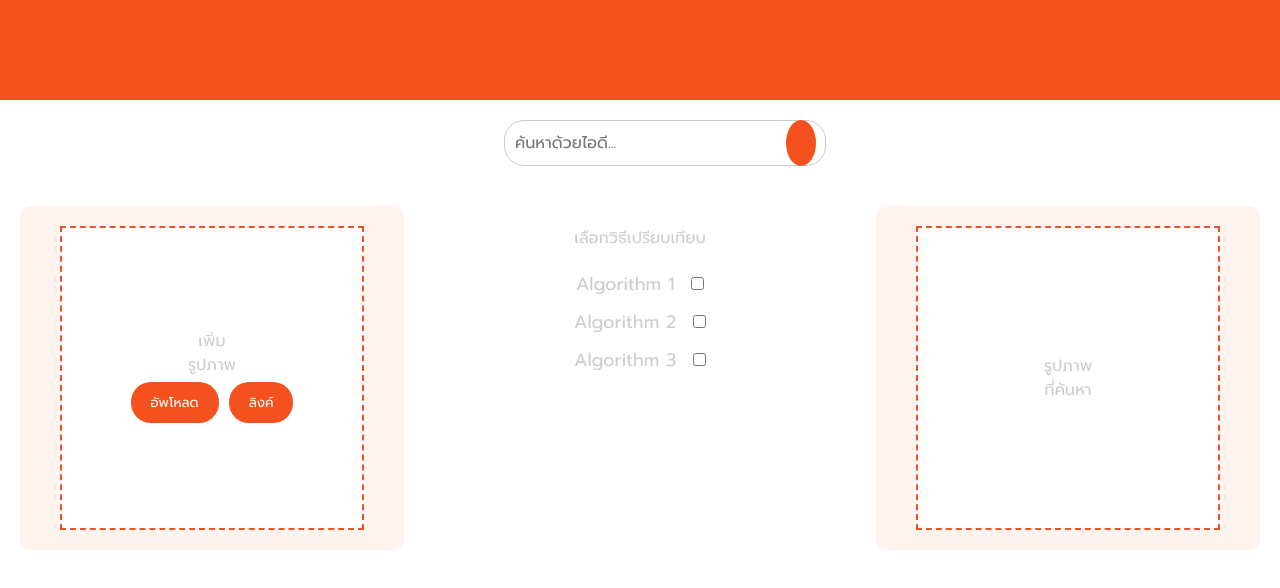
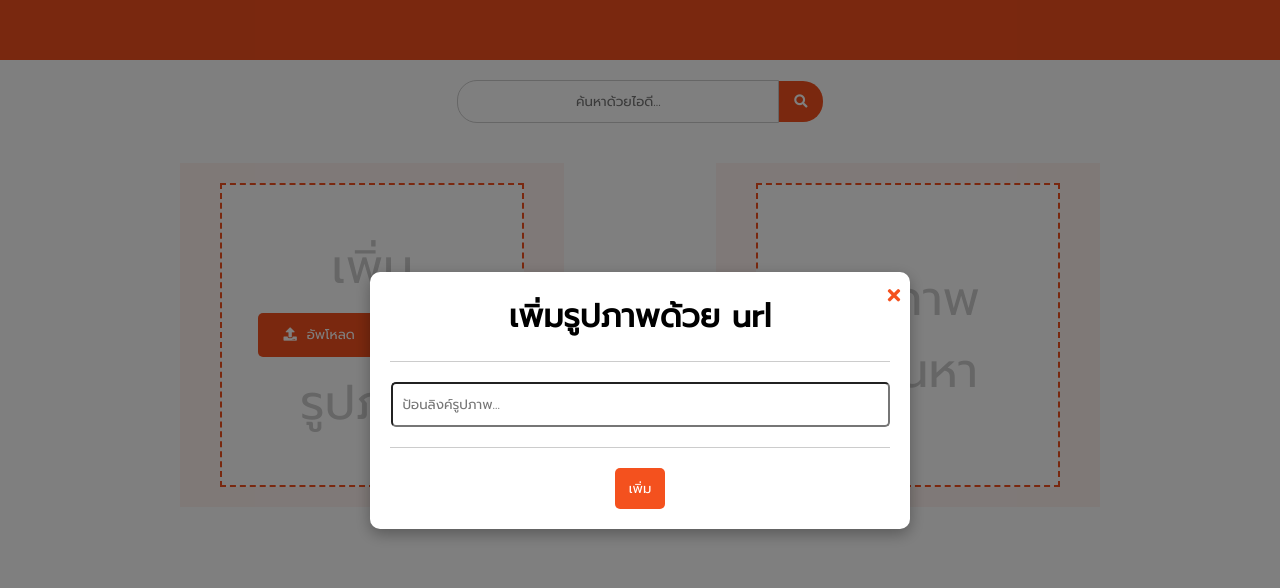
Before and after one commit to future1507/cow-nose, a React (Create React App) app: page / in a window 1280 px wide. Both pictures are taken after a click on the button "ลิงค์". Shown: the top 588 px of the page. Built offline with nearby package versions, Linux system fonts and the light colour scheme.

Commit message:
2ndCommit
-ตกแต่ง ui ใหม่
-เพิ่มรูปจากเครื่องสำเร็จ
-เพิ่มรูปจากลิงค์สำเร็จ

```diff
--- a/public/index.html
+++ b/public/index.html
@@ -2,7 +2,7 @@
 <html lang="en">
   <head>
     <meta charset="utf-8" />
-    <link rel="icon" href="%PUBLIC_URL%/favicon.ico" />
+    <link rel="stylesheet" href="https://cdnjs.cloudflare.com/ajax/libs/font-awesome/5.15.4/css/all.min.css">
     <meta name="viewport" content="width=device-width, initial-scale=1" />
     <meta name="theme-color" content="#000000" />
     <meta
--- a/src/App.css
+++ b/src/App.css
@@ -5,51 +5,60 @@
   padding: 0;
   background-color: #fff;
   }
-.header {
+  /* .header {
     background-color: #f4511e;
-  height: 100px;
+    height: 60px;
+    display: flex;
+    align-items: center;
+    justify-content: center;
+} */
+/* .search-bar {
+    display: flex;
+    justify-content: center;
+    align-items: center;
+    margin: 20px 0;
 }
+.search-bar input[type="text"] {
+    width: 300px;
+    padding: 10px;
+    border: 1px solid #ccc;
+    border-radius: 20px 0 0 20px;
+    outline: none;
+    text-align: center;
+}
+.search-bar button {
+    padding: 10px 15px;
+    border: none;
+    background-color: #f4511e;
+    color: white;
+    border-radius: 0 20px 20px 0;
+    cursor: pointer;
+}
+.search-bar i {
+    background-color: #f4511e;
+} */
 .container {
     display: flex;
-  justify-content: space-between;
+    justify-content: center;
+    align-items: center;
     padding: 20px;
 }
-.search-container {
-  text-align: center;
-  margin: 20px;
-  width: 100%;
-  display: flex;
-  justify-content: center;
-}
-.search-container input[type="text"] {
-  width: 300px;
-  padding: 10px;
-  border-radius: 20px;
-  border: 1px solid #ccc;
-  font-size: 16px;
-}
-.search-container button {
-  background-color: #f4511e;
-  border: none;
-  color: white;
-  padding: 10px 15px;
-  border-radius: 50%;
-  cursor: pointer;
-  margin-left: -40px;
-}
-.box {
+/* .box {
     width: 300px;
     height: 300px;
+    background-color: #fff;
     border: 2px dashed #f4511e;
     display: flex;
     justify-content: center;
     align-items: center;
+    margin: 0 20px;
+    position: relative;
+}
+.box-left {
     background-color: #fff;
-  margin: 0 20px;
 }
-.box img {
-  max-width: 100%;
-  max-height: 100%;
+.box-right {
+    background-color: #fff;
 }
 .box-content {
     text-align: center;
@@ -57,40 +66,47 @@
 }
 .box-content button {
     background-color: #f4511e;
+    color: white;
     border: none;
-  color: white;
     padding: 10px 20px;
-  border-radius: 20px;
+    margin: 10px;
     cursor: pointer;
+    border-radius: 5px;
+}
+.box-content i {
+    background-color: #f4511e;
     margin: 5px;
 }
-.algorithms {
+.box-content p {
+  font-size: 48px;
+} */
+/* .center-content {
     text-align: center;
     color: #ccc;
+    margin: 10px;
+}
+.center-content button {
     background-color: #fff;
+    color: #f4511e;
+    border: 2px solid #f4511e;
+    padding: 10px 20px;
+    cursor: pointer;
+    border-radius: 20px;
+    margin-top: 8px;
+}
+.center-content i {
+    margin: 5px;
+} */
+/* .background-box {
+    background-color: #fff3f0;
     padding: 20px;
-  border-radius: 10px;
-}
-.algorithms p {
-  margin-bottom: 20px;
-}
-.algorithms label {
-  display: block;
-  margin: 10px 0;
-  font-size: 18px;
-}
-.algorithms input[type="checkbox"] {
-  margin-left: 10px;
-}
-.left, .right {
-  background-color: #ea520010;
-  padding: 20px;
-  border-radius: 10px;
-}
+    display: flex;
+    justify-content: center;
+    align-items: center;
+} */
 @media (max-width: 768px) {
     .container {
         flex-direction: column;
-      align-items: center;
     }
     .box {
         margin: 20px 0;
--- a/src/App.js
+++ b/src/App.js
@@ -1,52 +1,20 @@
-import "./App.css"; // Add styling as needed
+import "./App.css";
+import CompareAlgorithm from "./components/CompareAlgorithm";
+import ImageSearchBox from "./components/ImageSearchBox";
+import ImageUploadBox from "./components/ImageUploadBox";
+import Navbar from "./components/Navbar";
+import Searchbar from "./components/Searchbar";
 
 function App() {
-  // const [uploadedImage, setUploadedImage] = useState(null);
-  // const [searchedImage, setSearchedImage] = useState(null);
-
-  // const handleUpload = (event) => {
-  //   const file = event.target.files[0];
-  //   if (file) {
-  //     setUploadedImage(URL.createObjectURL(file));
-  //   }
-  // };
-
-  // const handleSearch = () => {
-  //   // Add search logic here and set the searchedImage accordingly
-  //   setSearchedImage("https://via.placeholder.com/150"); // Replace with actual search result
-  // };
-
   return (
     <div>
-      <div class="header"></div>
-    <div class="search-container">
-        <input type="text" placeholder="ค้นหาด้วยไอดี..."/>
-        <button><i class="fas fa-search"></i></button>
-    </div>
-    <div class="container">
-        <div class="left">
-            <div class="box">
-                <div class="box-content">
-                    <p>เพิ่ม<br/>รูปภาพ</p>
-                    <button>อัพโหลด</button>
-                    <button>ลิงค์</button>
-                </div>
-            </div>
-        </div>
-        <div class="algorithms">
-            <p>เลือกวิธีเปรียบเทียบ</p>
-            <label>Algorithm 1 <input type="checkbox"/></label>
-            <label>Algorithm 2 <input type="checkbox"/></label>
-            <label>Algorithm 3 <input type="checkbox"/></label>
-        </div>
-        <div class="right">
-            <div class="box">
-                <div class="box-content">
-                    <p>รูปภาพ<br/>ที่ค้นหา</p>
-                </div>
-            </div>
-        </div>
-    </div>
+      <Navbar />
+      <Searchbar />
+      <div className="container">
+        <ImageUploadBox />
+        <CompareAlgorithm />
+        <ImageSearchBox />
+      </div>
     </div>
   );
 }
--- /dev/null
+++ b/src/components/CompareAlgorithm.css
@@ -0,0 +1,17 @@
+.center-content {
+    text-align: center;
+    color: #ccc;
+    margin: 10px;
+}
+.center-content button {
+    background-color: #fff;
+    color: #f4511e;
+    border: 2px solid #f4511e;
+    padding: 10px 20px;
+    cursor: pointer;
+    border-radius: 20px;
+    margin-top: 8px;
+}
+.center-content i {
+    margin: 5px;
+}
--- /dev/null
+++ b/src/components/CompareAlgorithm.js
@@ -0,0 +1,16 @@
+import "./CompareAlgorithm.css";
+
+const CompareAlgorithm = () => {
+  return (
+    <div>
+      <div className="center-content">
+        <p>เลือกวิธีเปรียบเทียบ</p>
+        <button>
+          <i className="fas fa-plus-circle"></i>เพิ่ม
+        </button>
+      </div>
+    </div>
+  );
+};
+
+export default CompareAlgorithm;
--- /dev/null
+++ b/src/components/ImageBox.css
@@ -0,0 +1,123 @@
+.box {
+  width: 300px;
+  height: 300px;
+  background-color: #fff;
+  border: 2px dashed #f4511e;
+  display: flex;
+  justify-content: center;
+  align-items: center;
+  margin: 0 20px;
+  /* position: relative; */
+}
+.box-left {
+  background-color: #fff;
+  position: relative;
+}
+.box-right {
+  background-color: #fff;
+}
+.box-content {
+  text-align: center;
+  color: #ccc;
+}
+.box-content button {
+  background-color: #f4511e;
+  color: white;
+  border: none;
+  padding: 10px 20px;
+  margin: 10px;
+  cursor: pointer;
+  border-radius: 5px;
+}
+.box-content i {
+  background-color: #f4511e;
+  margin: 5px;
+}
+.box-content p {
+  font-size: 48px;
+}
+.background-box {
+  background-color: #fff3f0;
+  padding: 20px;
+  display: flex;
+  justify-content: center;
+  align-items: center;
+}
+
+.close-button {
+  position: absolute;
+  top: 0px;
+  right: 0px;
+  background: #f4511e;
+  color: #fff;
+  border: black;
+  border-radius: 10px;
+  width: 36px;
+  height: 36px;
+  cursor: pointer;
+  display: flex;
+  align-items: center;
+  justify-content: center;
+}
+
+.popup {
+  position: fixed;
+  top: 0;
+  left: 0;
+  width: 100%;
+  height: 100%;
+  background: rgba(0, 0, 0, 0.5);
+  display: flex;
+  align-items: center;
+  justify-content: center;
+}
+
+.popup-inner {
+  position: relative;
+  width: 500px;
+  background: white;
+  padding: 20px;
+  border-radius: 10px;
+  box-shadow: 0 5px 15px rgba(0, 0, 0, 0.3);
+  display: flex;
+  flex-direction: column; /* จัดเรียงเนื้อหาในแนวตั้ง */
+  align-items: center; /* จัดตำแหน่งให้อยู่กึ่งกลางแนวนอน */
+
+}
+
+.popup-close-button {
+  position: absolute;
+  top: 10px;
+  right: 10px;
+  background: none;
+  border: none;
+  color: #f4511e;
+  font-size: 18px;
+  cursor: pointer;
+}
+
+.popup hr {
+  border: none;
+  border-top: 1px solid #ccc; /* เส้นสีเทา */
+  margin: 10px 0; /* ระยะห่างด้านบนและล่าง */
+  width: 100%; /* ความกว้างเต็ม */
+  margin-top: 20px;
+  margin-bottom: 20px;
+}
+
+.popup input[type="text"] {
+  padding: 10px;
+  border-radius: 5px;
+  width: 95%;
+}
+
+.popup-add-button {
+  background-color: #f4511e;
+  color: white;
+  border: #f4511e;
+  border-radius: 5px;
+  padding: 10px;
+  width: 50px;
+  margin: auto;
+  text-align: center;
+}
--- /dev/null
+++ b/src/components/ImageSearchBox.js
@@ -0,0 +1,21 @@
+import "./ImageBox.css";
+
+const ImageSearchBox = () => {
+  return (
+    <>
+      <div className="background-box">
+        <div className="box box-right">
+          <div className="box-content">
+            <p>
+              รูปภาพ
+              <br />
+              ที่ค้นหา
+            </p>
+          </div>
+        </div>
+      </div>
+    </>
+  );
+};
+
+export default ImageSearchBox;
--- /dev/null
+++ b/src/components/ImageUploadBox.js
@@ -0,0 +1,117 @@
+import "./ImageBox.css";
+import React, { useEffect, useRef, useState } from "react";
+
+const ImageUploadBox = () => {
+  const [selectedImage, setSelectedImage] = useState(null);
+  const [showPopup, setShowPopup] = useState(false);
+  const [imageUrl, setImageUrl] = useState("");
+  const [formValid, setFormValid] = useState(false);
+
+  const fileInputRef = useRef(null); // Reference for hidden input
+
+  const handleButtonClick = () => {
+    fileInputRef.current.click(); // Trigger input click
+  };
+
+  const handleImageChange = (event) => {
+    const file = event.target.files[0];
+    if (file) {
+      const reader = new FileReader();
+      reader.onload = () => {
+        setSelectedImage(reader.result); // Store image as base64
+      };
+      reader.readAsDataURL(file);
+    }
+  };
+
+  const handleLinkClick = () => {
+    setShowPopup(!showPopup);
+    if(formValid==true){
+        setSelectedImage(imageUrl);
+        setImageUrl(""); // Clear input field
+    }
+  };
+
+  const handleClearImage = () => {
+    setSelectedImage(null); // Reset the selected image
+  };
+
+  const inputUrl = (event) => {
+    setImageUrl(event.target.value);
+  };
+
+  useEffect(() => {
+    const checkData = imageUrl.trim().length > 0 && imageUrl !== 0;
+    setFormValid(checkData);
+  }, [imageUrl]);
+
+  return (
+    <>
+      <div className="background-box">
+        <div className="box box-left">
+          <div className="box-content">
+            {!selectedImage ? (
+              <>
+                <p>เพิ่ม</p>
+                <button onClick={handleButtonClick}>
+                  <i className="fas fa-upload"></i> อัพโหลด
+                </button>
+                <input
+                  type="file"
+                  accept="image/*"
+                  ref={fileInputRef}
+                  style={{ display: "none" }} // Hide input
+                  onChange={handleImageChange}
+                />
+                <button onClick={handleLinkClick}>
+                  <i className="fas fa-paperclip"></i> ลิงค์
+                </button>
+                <p>รูปภาพ</p>
+              </>
+            ) : (
+              <>
+                <img
+                  src={selectedImage}
+                  alt="Selected preview"
+                  style={{
+                    width: "240px",
+                    height: "240px",
+                    objectFit: "cover",
+                  }}
+                />
+                {
+                  <button onClick={handleClearImage} className="close-button">
+                    <i className="fas fa-times"></i>
+                  </button>
+                }
+              </>
+            )}
+          </div>
+        </div>
+      </div>
+      {showPopup && (
+        <div className="popup">
+          <div className="popup-inner">
+            <button className="popup-close-button" onClick={handleLinkClick}>
+              <i className="fas fa-times"></i>
+            </button>
+            <h1>เพิ่มรูปภาพด้วย url</h1>
+            <hr />
+            <input
+              type="text"
+              placeholder="ป้อนลิงค์รูปภาพ..."
+              onChange={inputUrl}
+              value={imageUrl}
+            ></input>
+            <hr />
+            <button className="popup-add-button" onClick={handleLinkClick}>
+              เพิ่ม
+            </button>
+          </div>
+        </div>
+      )}
+    </>
+  );
+};
+
+export default ImageUploadBox;
--- /dev/null
+++ b/src/components/Navbar.css
@@ -0,0 +1,9 @@
+
+
+.header {
+    background-color: #f4511e;
+    height: 60px;
+    display: flex;
+    align-items: center;
+    justify-content: center;
+}
--- /dev/null
+++ b/src/components/Navbar.js
@@ -0,0 +1,11 @@
+import "./Navbar.css";
+
+const Navbar = () => {
+  return (
+    <div>
+      <div className="header"></div>
+    </div>
+  );
+};
+
+export default Navbar;
--- /dev/null
+++ b/src/components/Searchbar.css
@@ -0,0 +1,25 @@
+.search-bar {
+    display: flex;
+    justify-content: center;
+    align-items: center;
+    margin: 20px 0;
+}
+.search-bar input[type="text"] {
+    width: 300px;
+    padding: 10px;
+    border: 1px solid #ccc;
+    border-radius: 20px 0 0 20px;
+    outline: none;
+    text-align: center;
+}
+.search-bar button {
+    padding: 10px 15px;
+    border: none;
+    background-color: #f4511e;
+    color: white;
+    border-radius: 0 20px 20px 0;
+    cursor: pointer;
+}
+.search-bar i {
+    background-color: #f4511e;
+}
--- /dev/null
+++ b/src/components/Searchbar.js
@@ -0,0 +1,14 @@
+import './Searchbar.css'
+
+const Searchbar =()=> {
+    return (
+        <div>
+            <div className="search-bar">
+                <input type="text" placeholder="ค้นหาด้วยไอดี..."/>
+                <button><i className="fas fa-search"></i></button>
+            </div>
+        </div>
+    )
+}
+
+export default Searchbar;
```
Lines whose indentation alone changed are shown as unchanged.
